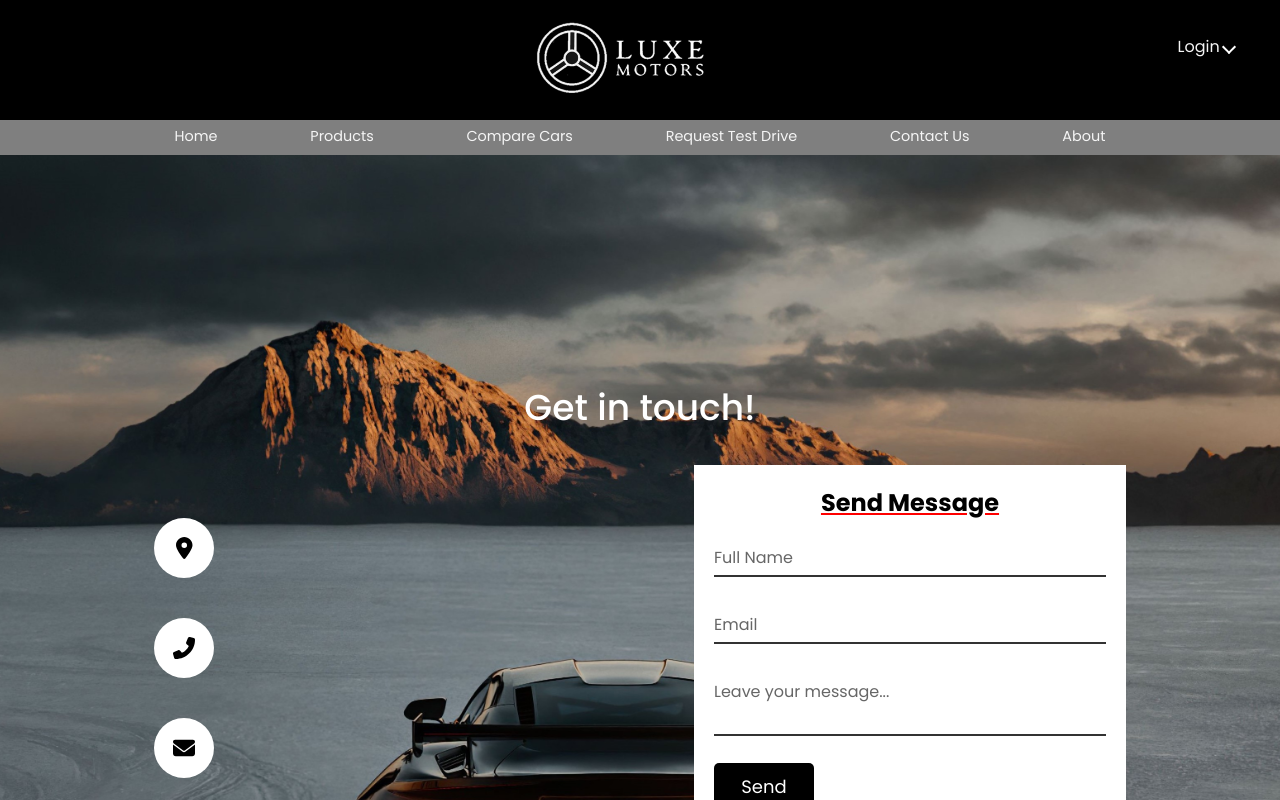
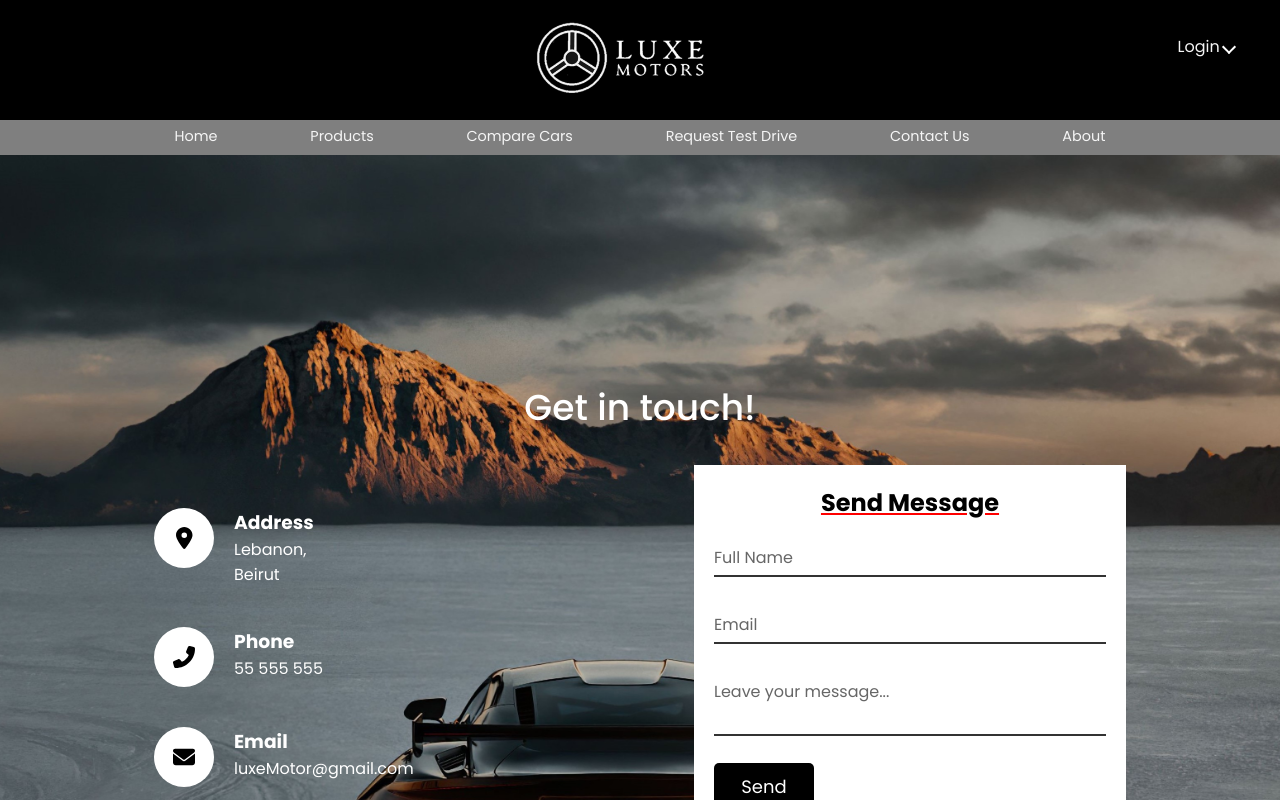
Before and after one commit to bechara-rizk/DealershipTeamOne, a Next.js app: page /home/contactUs in a window 1280 px wide. Shown: the top 800 px of the page. Built offline with nearby package versions, Linux system fonts and the light colour scheme; no server answers.

Commit message:
Restyling contact us

```diff
--- a/src/pages/home/contactUs.js
+++ b/src/pages/home/contactUs.js
@@ -37,21 +37,21 @@ const contactUs = () => {
         <div className="contactInfo">
           <div className="box">
             <div className="icon"><FontAwesomeIcon icon={faMapMarkerAlt} /></div>
-            <div className="text">
+            <div className="textcontact">
               <h3>Address</h3>
               <p>Lebanon,<br></br> Beirut</p>
             </div>
           </div>
           <div className="box">
             <div className="icon"><FontAwesomeIcon icon={faPhoneAlt} /></div>
-            <div className="text">
+            <div className="textcontact">
               <h3>Phone</h3>
               <a href="tel:55555555">55 555 555</a>
             </div>
           </div>
           <div className="box">
             <div className="icon"><FontAwesomeIcon icon={faEnvelope} /></div>
-            <div className="text">
+            <div className="textcontact">
               <h3>Email</h3>
               <a href="mailto:luxeMotor@gmail.com">luxeMotor@gmail.com</a>
             </div>
--- a/src/styles/contactUs.css
+++ b/src/styles/contactUs.css
@@ -76,7 +76,7 @@ text-decoration: none;
   font-size:22px ;
 }
 
-.contact_container .contactInfo .box .text{
+.contact_container .contactInfo .box .textcontact{
   display:flex;
   margin-left: 20px;
   font-size: 16px;
@@ -85,7 +85,7 @@ text-decoration: none;
 
 }
 
-.contact_container .contactInfo .box .text h3{
+.contact_container .contactInfo .box .textcontact h3{
 
 
   color: white;
```
Also changed, not shown: src/pages/home/UserInfoPage.js (deleted, +0 -45 lines).
